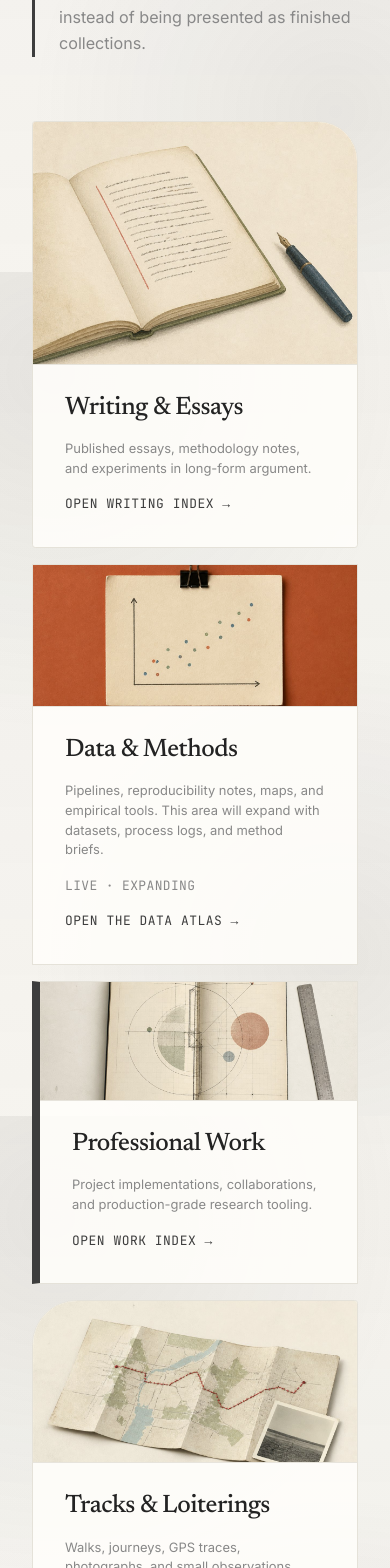
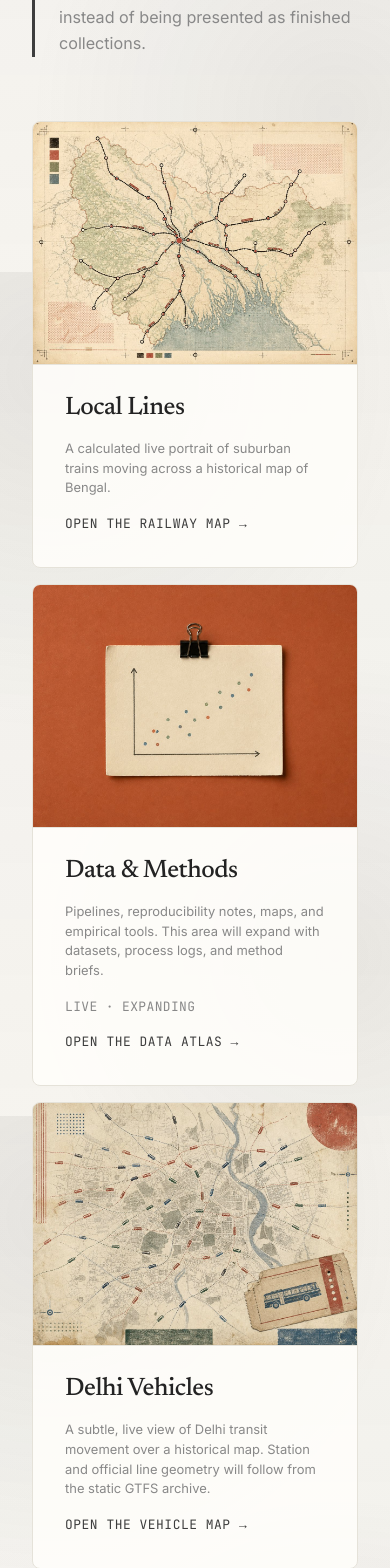
Before and after one commit to Anindyakafka/internetplace, a SvelteKit app: page /sections in a window 390 px wide. Shown: the part 2260-3828 px from the top of the page. Built offline with nearby package versions, Linux system fonts and the light colour scheme; no server answers.

Commit message:
jazzkhaniker ei stabhtata

```diff
--- a/src/lib/components/SiteFooter.svelte
+++ b/src/lib/components/SiteFooter.svelte
@@ -30,7 +30,7 @@
 			const now = new Date();
 			const hour = Number(new Intl.DateTimeFormat('en-IN', { timeZone: 'Asia/Kolkata', hour: '2-digit', hour12: false }).format(now));
 			istTimeLabel = `${new Intl.DateTimeFormat('en-IN', { timeZone: 'Asia/Kolkata', hour: '2-digit', minute: '2-digit', hour12: false }).format(now)} IST`;
-			operatorOnline = document.visibilityState === 'visible' && hour >= 9 && hour < 23;
+			operatorOnline = document.visibilityState === 'visible' && (hour >= 11 || hour < 2);
 		};
 		const refreshWeather = async () => {
 			try {
--- a/src/routes/+page.svelte
+++ b/src/routes/+page.svelte
@@ -449,8 +449,8 @@
 				hour12: false
 			}).format(now);
 
-			// "Online" means the tab is visible and it's a plausible work window in IST.
-			operatorOnline = document.visibilityState === 'visible' && hour24 >= 9 && hour24 < 23;
+			// "Online" means the tab is visible and it's between 11:00 and 01:59 IST.
+			operatorOnline = document.visibilityState === 'visible' && (hour24 >= 11 || hour24 < 2);
 			istTimeLabel = `${timeText} IST`;
 		};
 
--- a/src/routes/sections/+page.svelte
+++ b/src/routes/sections/+page.svelte
@@ -284,13 +284,7 @@
 	.sections-grid {
 		min-width: 0;
 		display: grid;
-		grid-template-columns: repeat(12, minmax(0, 1fr));
-		grid-template-areas:
-			"write write write write write data data data data data data data"
-			"write write write write write work work work work work work work"
-			"track track track track track track train train train train train train"
-			"legal legal legal legal legal legal legal legal vehicle vehicle vehicle vehicle"
-			"about about about about colo colo colo colo colo colo colo colo";
+		grid-template-columns: repeat(3, minmax(0, 1fr));
 		gap: clamp(1rem, 2.2vw, 2rem);
 		align-items: stretch;
 	}
@@ -309,25 +303,16 @@
 		transition: transform var(--transition), border-color var(--transition), box-shadow var(--transition);
 	}
 
-	.section-card--data { grid-area: data; border-radius: 0; transform: rotate(.35deg); }
-	.section-card--writing { grid-area: write; border-radius: .2rem 2.5rem .2rem .2rem; transform: rotate(-.45deg); }
-	.section-card--work { grid-area: work; border-radius: 0; border-left: .55rem solid var(--color-accent); }
-	.section-card--tracks { grid-area: track; border-radius: 2.8rem .2rem 2.8rem .2rem; transform: rotate(.25deg); }
-	.section-card--trains { grid-area: train; border-radius: 999px 999px 1rem 1rem; }
-	.section-card--vehicles { grid-area: vehicle; border-radius: .2rem; border-style: dashed; }
-	.section-card--legal { grid-area: legal; border-radius: 0; box-shadow: .7rem .7rem 0 color-mix(in srgb, var(--color-border) 60%, transparent); }
-	.section-card--about { grid-area: about; border-radius: 50% 50% 1rem 1rem / 2rem 2rem 1rem 1rem; }
-	.section-card--colophon { grid-area: colo; border-radius: 0; border-width: 2px; }
-
-	.section-card--writing .card-image { aspect-ratio: 3 / 4; }
-	.section-card--data .card-image { aspect-ratio: 16 / 7; }
-	.section-card--work .card-image { aspect-ratio: 16 / 6; }
-	.section-card--tracks .card-image { aspect-ratio: 16 / 8; }
-	.section-card--trains .card-image { aspect-ratio: 16 / 8; border-radius: 999px 999px 0 0; }
-	.section-card--legal .card-image { aspect-ratio: 16 / 7; }
-	.section-card--vehicles .card-image { aspect-ratio: 1 / 1; }
-	.section-card--about .card-image { aspect-ratio: 4 / 5; border-radius: 50% 50% 0 0 / 2rem 2rem 0 0; }
-	.section-card--colophon .card-image { aspect-ratio: 16 / 5; object-position: center 58%; }
+	.section-card--trains { order: 1; }
+	.section-card--data { order: 2; }
+	.section-card--vehicles { order: 3; }
+	.section-card--legal { order: 4; }
+	.section-card--writing { order: 5; }
+	.section-card--tracks { order: 6; }
+	.section-card--work { order: 7; }
+	.section-card--about { order: 8; }
+	.section-card--colophon { order: 9; }
+	.section-card--colophon .card-image { object-position: center 58%; }
 
 	.section-card:has(.section-link):hover {
 		transform: translateY(-3px);
@@ -423,12 +408,10 @@
 
 		.sections-grid {
 			grid-template-columns: 1fr;
-			grid-template-areas: "write" "data" "work" "track" "train" "vehicle" "legal" "about" "colo";
 		}
+	}
 
-		.section-card { transform: none; }
-		.section-card--writing .card-image,
-		.section-card--vehicles .card-image,
-		.section-card--about .card-image { aspect-ratio: 4 / 3; border-radius: 0; }
+	@media (min-width: 641px) and (max-width: 960px) {
+		.sections-grid { grid-template-columns: repeat(2, minmax(0, 1fr)); }
 	}
 </style>
```
